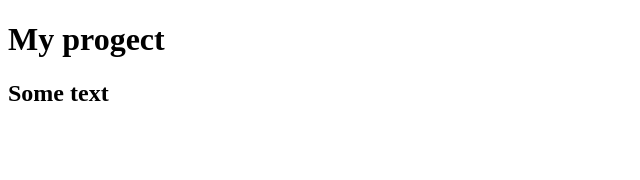
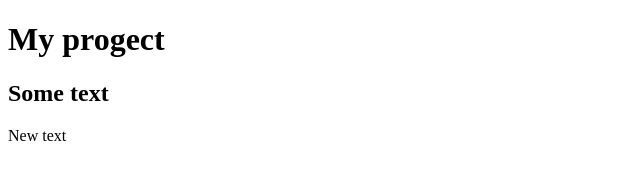
Before and after one commit to Dima-Ziakhor/my-progect, a plain HTML site: page index.html in a window 1280 px wide. Shown: the full height of the page, 0-640 px from the left. Drawn offline with Linux system fonts and the light colour scheme.

Commit message:
div was added

```diff
--- a/index.html
+++ b/index.html
@@ -9,5 +9,6 @@
 <body>
   <h1>My progect</h1>
   <h2>Some text</h2>
+  <div>New text</div>
 </body>
 </html>
```
